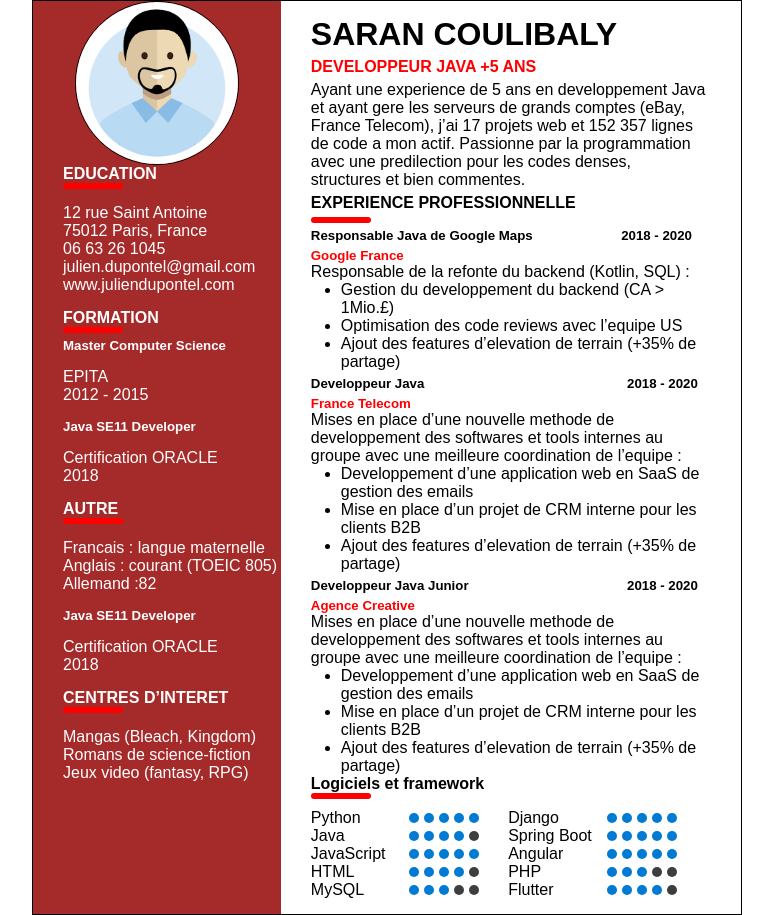
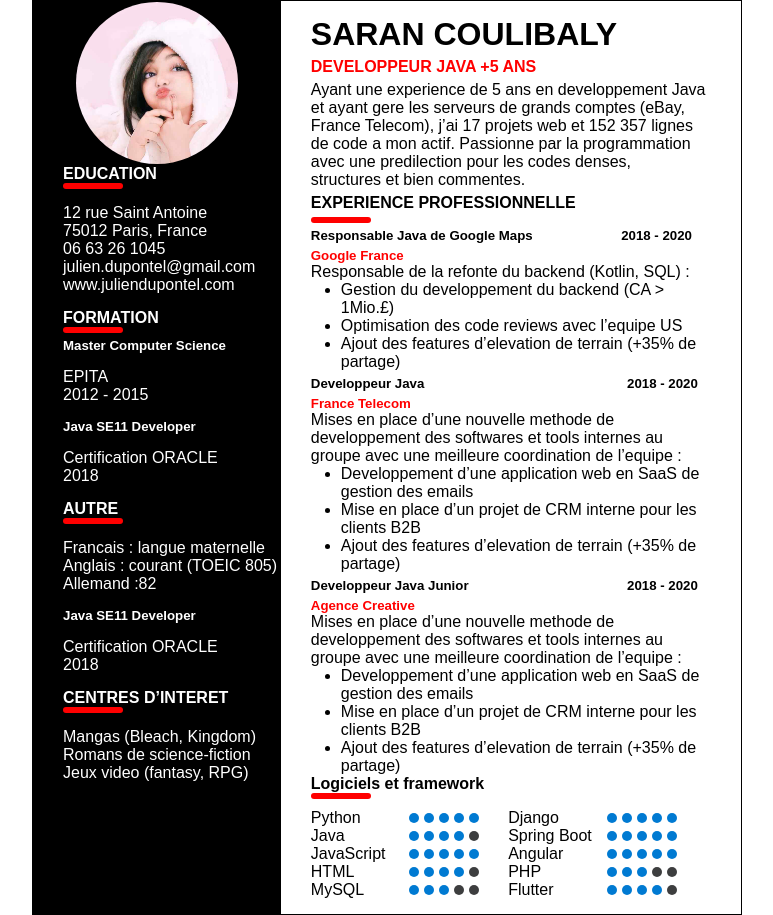
Before and after one commit to sarancoul/cvrefec, a plain HTML site: page index.html in a window 1280 px wide. Shown: the whole page, without its empty margins (253-1026 px from the left). Drawn offline with Linux system fonts and the light colour scheme.

Commit message:
modification encore

```diff
--- a/Style.css
+++ b/Style.css
@@ -22,7 +22,7 @@
 #gauche{
     width: 35%;
     height: auto;
-    background-color: brown;
+    background-color: black;
     color: #fff;
 }
 .image img{
--- a/index.html
+++ b/index.html
@@ -11,7 +11,7 @@
 		<!-- la partie gauche  -->
 		<div id="gauche">
 			<div class="image">
-				<img src="profil.png">
+				<img src="profil.jpg">
 			</div>
 			<div class="contenairG">
 				<div>
```
